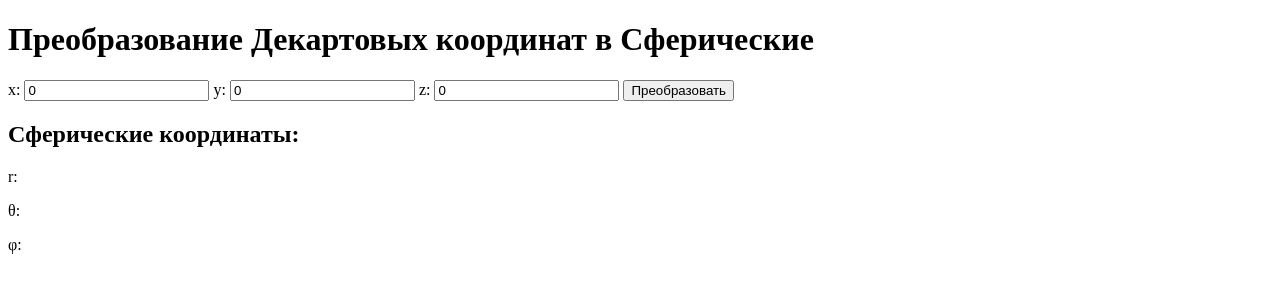
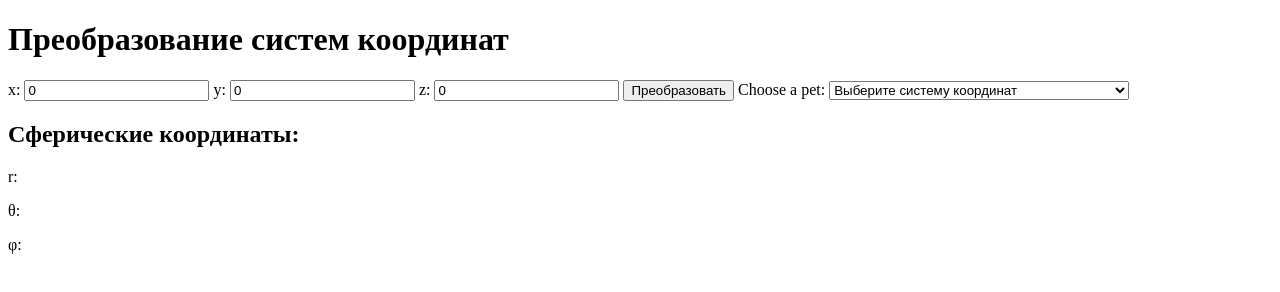
Before and after one commit to suiremon/Physics, a plain HTML site: page index.html in a window 1280 px wide. Drawn offline with Linux system fonts and the light colour scheme.

Commit message:
Update index.html

```diff
--- a/index.html
+++ b/index.html
@@ -4,7 +4,7 @@
   <title>Декартова в Сферическую</title>
 </head>
 <body>
-  <h1>Преобразование Декартовых координат в Сферические</h1>
+  <h1>Преобразование систем координат</h1>
 
   <label for="x">x:</label>
   <input type="number" id="x" value="0">
@@ -16,6 +16,15 @@
   <input type="number" id="z" value="0">
 
   <button onclick="convert()">Преобразовать</button>
+  <label for="pet-select">Choose a pet:</label>
+
+  <select name="Система координат" id="pet-select">
+    <option value="">Выберите систему координат</option>
+    <option value="ДПСК2">Декартова система координат (2 измерения)</option>
+    <option value="ДПСК3">Декартова система координат (3 измерения)</option>
+    <option value="СфСК">Сферическая система координат</option>
+    <option value="ЦСК">Цилиндрическая система координат</option>
+  </select>
 
   <h2>Сферические координаты:</h2>
   <p>r: <span id="r"></span></p>
```
